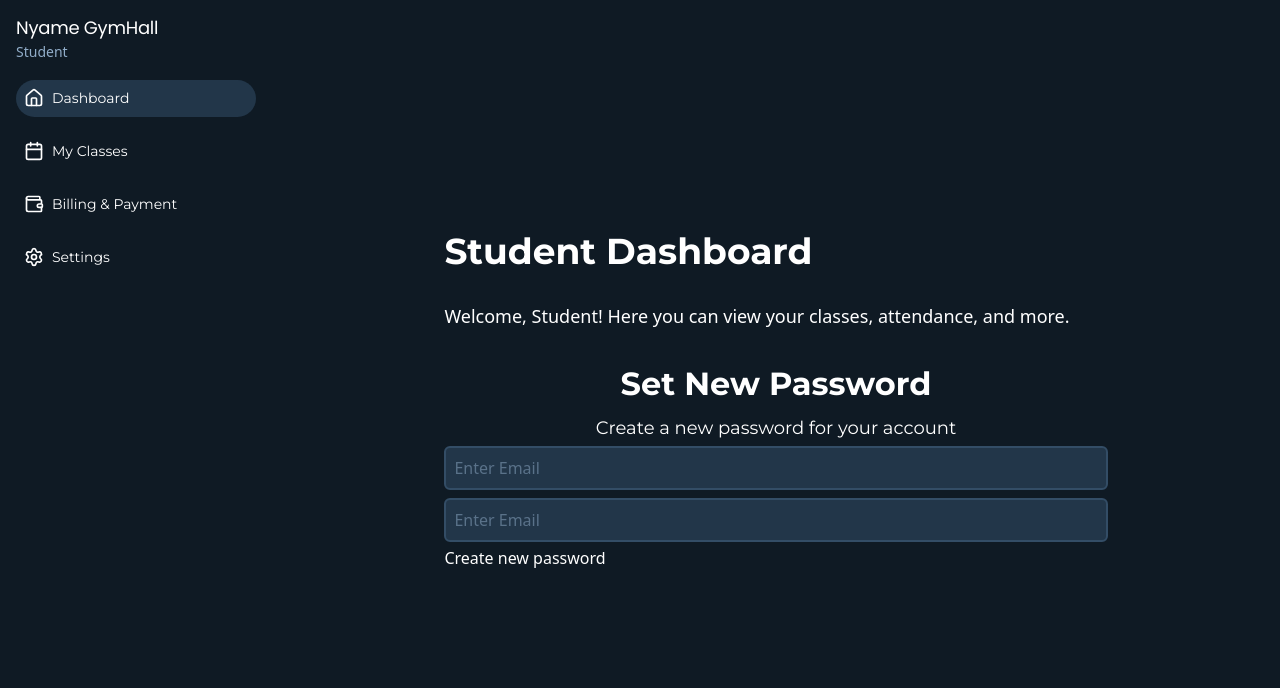
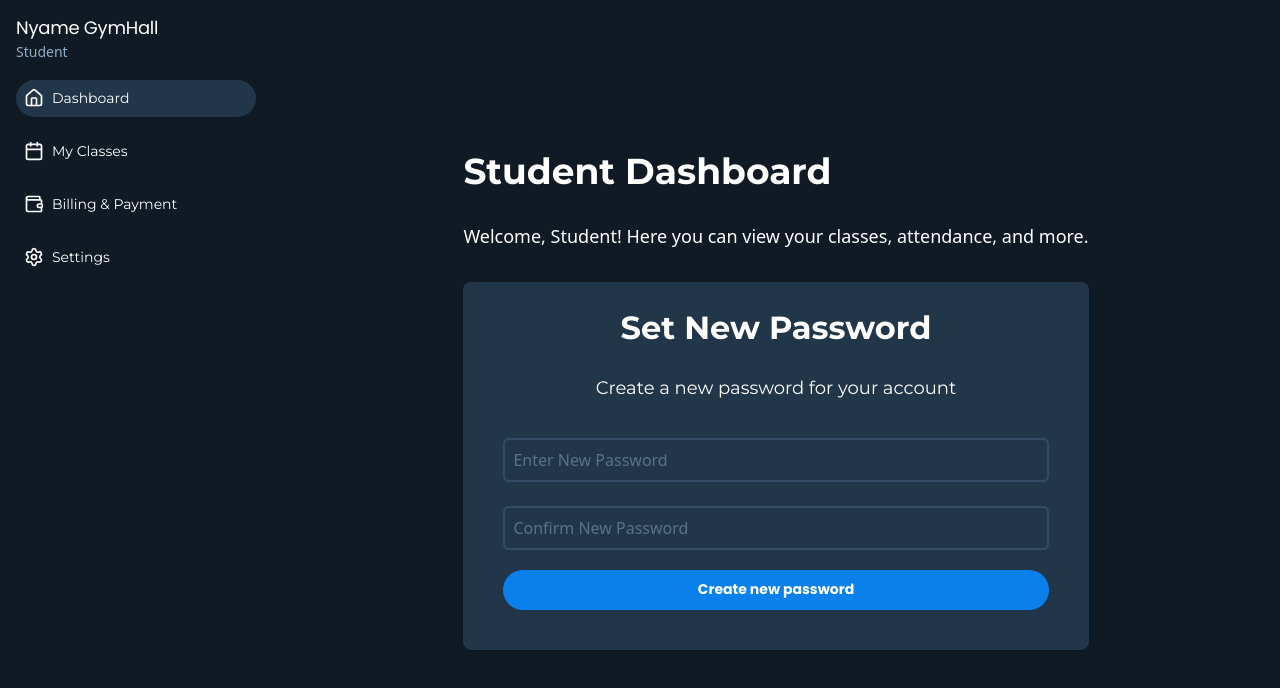
Before and after one commit to mafindijr/Gym-Management-System, a React (Vite) app: page /student in a window 1280 px wide. Shown: the top 688 px of the page. Built offline with nearby package versions, Linux system fonts and the light colour scheme.

Commit message:
feat: created the reset password page

```diff
--- a/src/Components/Auth/reset-passord/resetPassword.jsx
+++ b/src/Components/Auth/reset-passord/resetPassword.jsx
@@ -2,26 +2,26 @@ import React from 'react'
 
 export default function ResetPassword() {
   return (
-    <div>
+    <div className="w-full bg-[#223649] p-6 rounded-lg shadow flex flex-col gap-4">
       <h2 className='font-montserrat font-bold text-[32px] leading-[44px] text-center hover:scale-105 transition-transform duration-300'>Set New Password</h2>
         <p className='font-montserrat font-[400] text-[18px] leading-[28px] text-center mt-2'>Create a new password for your account</p>
 
-        <form>
+        <form className='flex flex-col gap-4 p-4'>
             <input
               type="password"
               name='newPassword'
               className="p-2 my-1 w-full outline-none border-[#334d66] border-2 bg-[#223649] rounded-md text-[16px] text-[#91adc9]"
-              placeholder='Enter Email'
+              placeholder='Enter New Password'
               required
               />
             <input
               type="password"
               name='confirmPassword'
               className="p-2 my-1 w-full outline-none border-[#334d66] border-2 bg-[#223649] rounded-md text-[16px] text-[#91adc9]"
-              placeholder='Enter Email'
+              placeholder='Confirm New Password'
               required
               />
-            <button>Create new password</button>
+            <button className='bg-btnprimary w-full pl-4 pr-4 rounded-[24px] text-[14px] font-bold font-poppins text-center cursor-pointer h-[40px]'>Create new password</button>
         </form>
     </div>
   )
```
